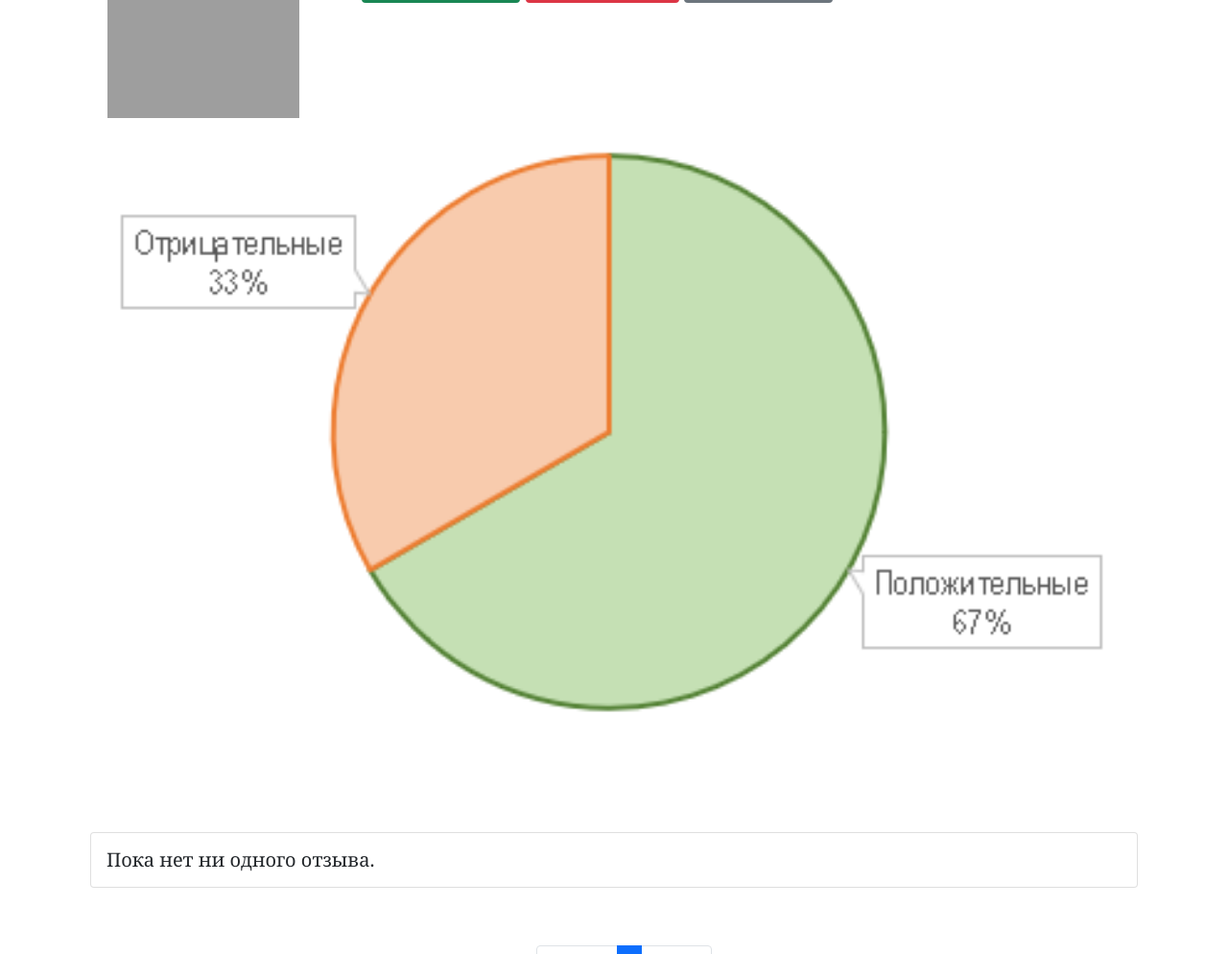
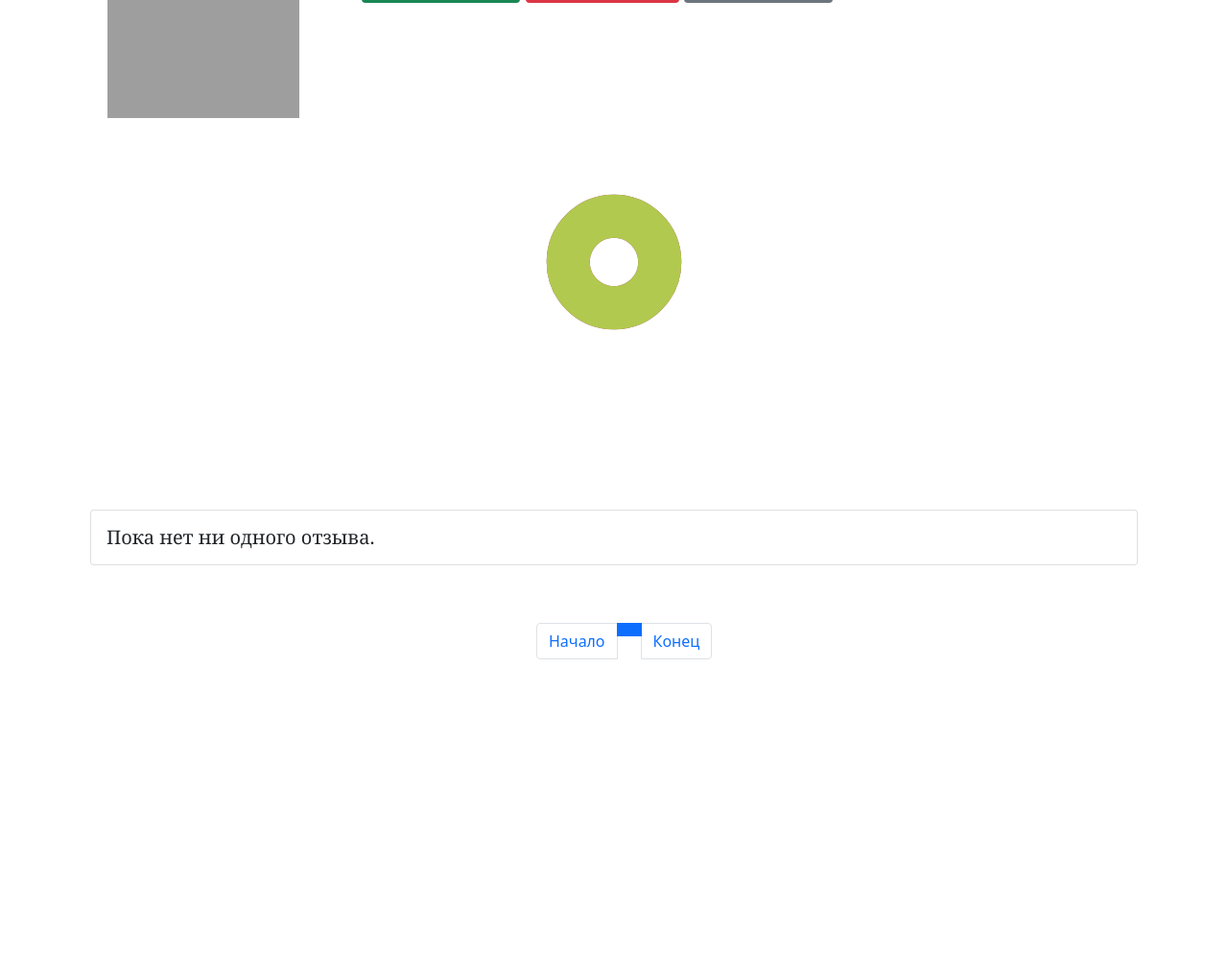
Before and after one commit to betinvoker/WorkToWork, a Django app: template project/templates/search_reviews/reviews.html in a window 1280 px wide. Shown: the part 197-1191 px from the top of the page at 96% size. After the commit the page ends 884 px from the top, so only its background shows below. Run offline with Django 3.2, Linux system fonts and the light colour scheme; the template is opened without the code that fills it, so the values that code supplies are empty; some libraries are stand-ins or nearby versions; grey boxes are pictures that could not be loaded.

```diff
--- a/project/templates/search_reviews/reviews.html
+++ b/project/templates/search_reviews/reviews.html
@@ -30,7 +30,12 @@
       </div>
     </div>
   </div>
-  <img src="/static/img/diagr.PNG">
+  <svg width="300px" height="300px" viewBox="0 0 20 20" class="donut">
+    <circle cx="10" cy="10" r="3.183098861837907" fill="#fff"></circle>
+    <circle class="donut-ring" cx="10" cy="10" r="3.183098861837907" fill="transparent" stroke="#d2d3d4" stroke-width="3"></circle>
+    <circle class="donut-segment" cx="10" cy="10" r="3.183098861837907" fill="transparent" stroke="#ce4b99" stroke-width="3" stroke-dasharray="'{% widthratio positive_opinions count_opinions 100 %}'" stroke-dashoffset="25"></circle>
+    <circle class="donut-segment" cx="10" cy="10" r="3.183098861837907" fill="transparent" stroke="#b1c94e" stroke-width="3" stroke-dasharray="'{% widthratio negative_opinions count_opinions 100 %}'" stroke-dashoffset="25"></circle>
+  </svg>
 </div>
 {% endblock content_center %}
 
```
Also changed, not shown: project/static/img/diagr.PNG (deleted), project/static/img/diagr2.PNG (deleted), project/static/img/logo/hmgma.png (added), project/static/img/logo/nvsu.png (added), project/static/img/logo/surgpu.png (added), project/static/img/logo/tstutver.png (added), project/static/img/logo/tvgmu.png (added), project/static/img/logo/tvgsha.png (added), project/static/img/logo/ulsau.png (added), project/static/img/logo/ulstu.png (added), project/static/img/logo/ulsu.png (added), 1 other file.
